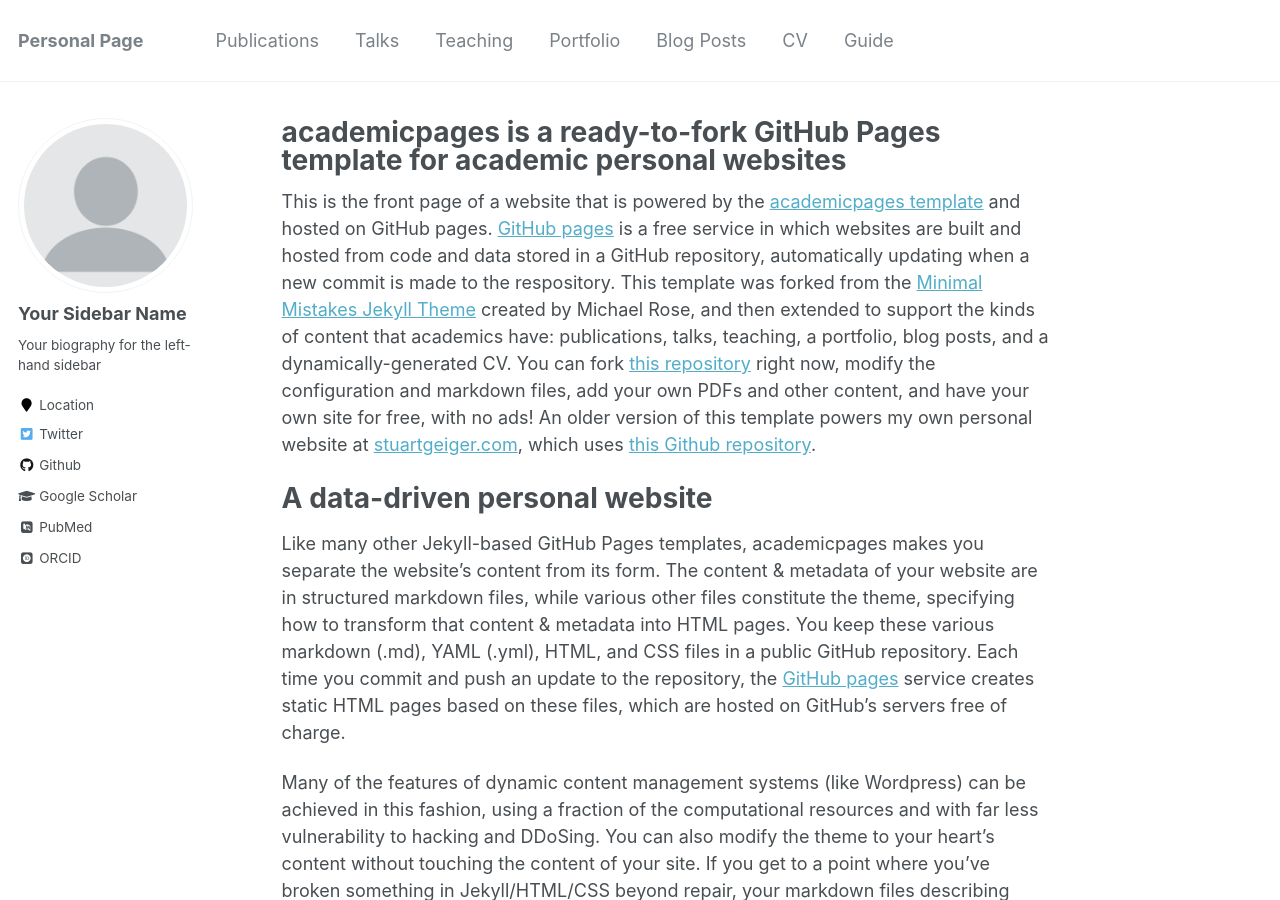
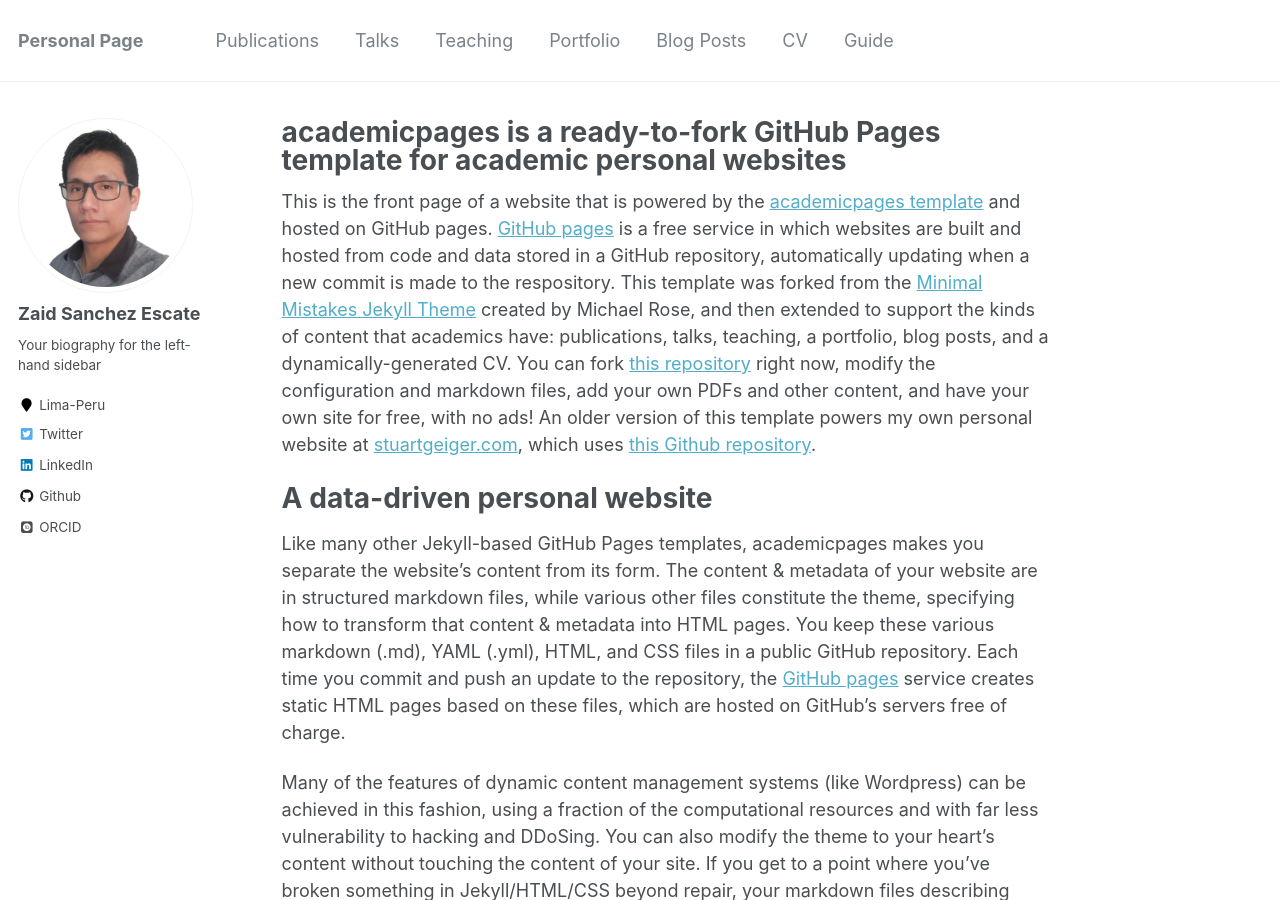
Before and after one commit to zaise/zaise.github.io, a Jekyll site: the page built from _pages/about.md, in a window 1280 px wide and 900 px high. Built offline with Jekyll 4.4.1, drawn with Linux system fonts in a browser that asks for light colours; some web fonts are replaced.

Commit message:
2104161645

```diff
--- a/_config.yml
+++ b/_config.yml
@@ -80,13 +80,13 @@ analytics:
 
 # Site Author
 author:
-  name             : "Your Sidebar Name"
-  avatar           : "profile.png"
+  name             : "Zaid Sanchez Escate"
+  avatar           : "profile.jpg"
   bio              : "Your biography for the left-hand sidebar"
-  location         : "Location"
+  location         : "Lima-Peru"
   employer         :
-  pubmed           : "https://www.ncbi.nlm.nih.gov/pubmed/?term=john+snow"
-  googlescholar    : "http://yourfullgooglescholarurl.com"
+  pubmed           : #"https://www.ncbi.nlm.nih.gov/pubmed/?term=john+snow"
+  googlescholar    : #"http://yourfullgooglescholarurl.com"
   email            :
   researchgate     :  # example: "https://www.researchgate.net/profile/yourprofile"
   uri              :
@@ -96,20 +96,20 @@ author:
   flickr           :
   facebook         :
   foursquare       :
-  github           : "academicpages"
+  github           : "zaise"
   google_plus      :
   keybase          :
   instagram        :
   impactstory      : #"https://profiles.impactstory.org/u/xxxx-xxxx-xxxx-xxxx"
   lastfm           :
-  linkedin         :
-  orcid            : "http://orcid.org/yourorcidurl"
+  linkedin         : "https://www.linkedin.com/in/zaid-sanchez/"
+  orcid            : "https://orcid.org/0000-0001-6898-6572"
   pinterest        :
   soundcloud       :
   stackoverflow    : # http://stackoverflow.com/users/123456/username
   steam            :
   tumblr           :
-  twitter          : "replacethistwitterhandle"
+  twitter          : "ZaidSanEs"
   vine             :
   weibo            :
   xing             :
```
Also changed, not shown: images/profile.jpg (added).
